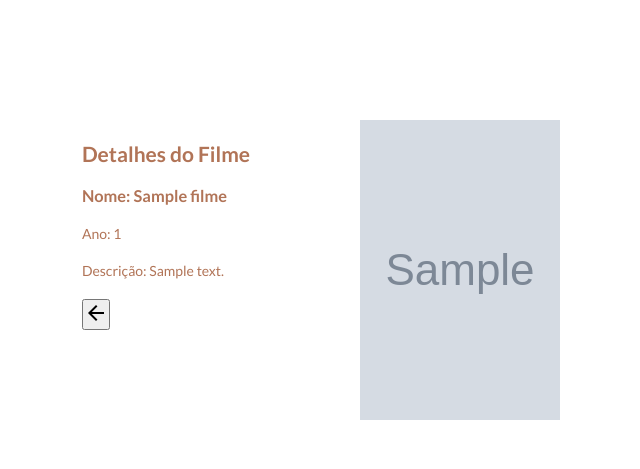
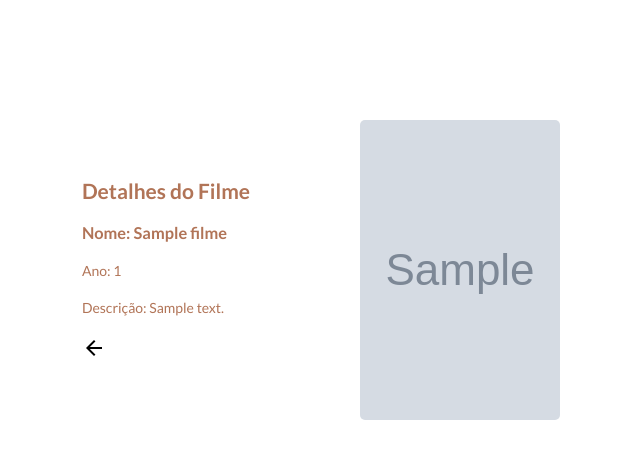
Before and after one commit to LuanMendesMoura/catalogo-filmes.php, a PHP site: page /catalogo-filmes/app/view/filme/visualizarFilme.php?id=1 in a window 1280 px wide. Shown: the top 469 px of the page, without its empty margins (319-959 px from the left). Run offline with PHP 8.4, Linux system fonts and the light colour scheme; tables that the repository leaves empty hold one stand-in row (values such as "Sample post"); grey boxes marked "Sample" are stand-in pictures.

Commit message:
css finalizado

```diff
--- a/app/view/filme/listar.php
+++ b/app/view/filme/listar.php
@@ -18,7 +18,7 @@ $filmes = $filmeModel->buscarTodos();
 <head>
     <meta charset="UTF-8">
     <meta name="viewport" content="width=device-width, initial-scale=1.0">
-    <title>Tabela De Filmes</title>
+    <title>ADM - FILMES</title>
 
     <link rel="stylesheet" href="/catalogo-filmes/public/css/style.css">
 </head>
@@ -35,7 +35,7 @@ $filmes = $filmeModel->buscarTodos();
             </ul>
         </nav>
     </header>
-    <section class="container">
+    <section class="listar-container">
         <h2>Filme</h2>
 
         <div class="acao">
--- a/app/view/filme/visualizarFilme.php
+++ b/app/view/filme/visualizarFilme.php
@@ -17,7 +17,7 @@ $filme = $filmeModel->buscarPorId($id);
 <head>
     <meta charset="UTF-8">
     <meta name="viewport" content="width=device-width, initial-scale=1.0">
-    <title></title>
+    <title>DETALHES</title>
 
     <link rel="stylesheet" href="/catalogo-filmes/public/css/style.css">
 
@@ -38,9 +38,8 @@ $filme = $filmeModel->buscarPorId($id);
             </a>
         </div>
         <div class="view">
-            <img class="imgView" src="<?php echo $filme->urlIMG?>" alt="Imagem do filme: <?php echo $filme->nome ?>" >
+            <img class="img-view" src="<?php echo $filme->urlIMG?>" alt="Imagem do filme: <?php echo $filme->nome ?>" >
         </div>
-        <!--voltar para a pagina listar.php -->
 
     </section>
 </body>
--- a/public/css/style.css
+++ b/public/css/style.css
@@ -9,127 +9,23 @@
     --cor-cinza-claro: #cdd0d3;
     --cor-fundo: #fff;
     --cor-texto: #B17457;
-    --cor-fundo-card: #4A4947 ;
+    --cor-texto-hover: #D8D2C2;
+    --cor-1-fundo-card: #fff ;
+    --cor-2-fundo-card: #FFF ;
+    --cor-nav-bar: #4A4947;
     font-size: 14px;
     font-family: "Lato", sans-serif;
 }
-
-/* NAV BAR COMEÇO */
 
 * {
     margin: 0;
     padding: 0;
 }
 
-
-nav {
-    background-color: #4A4947;
-    display: flex;
-    justify-content: space-around;
-    align-items: center;
-    height: 8vh;
-}
-
-.logo {
-    text-transform: uppercase;
-    letter-spacing: 4px;
-}
-
-a {
-    color: #D8D2C2;
-    text-decoration: none;
-    transition: 0.4s;
-}
-
-a:hover {
-    color: #B17457;
-    opacity: 0.7;
-}
-
-ul {
-    display: flex;
-    list-style: none;
-    gap: 50px;
-    letter-spacing: 2px;
-}
-
-/* NAV BAR FIM */
-
 body {
     background: var(--cor-fundo);
     color: var(--cor-texto);
 }
-
-.container {
-    width: 80%;
-    margin: 0 auto;
-    padding: 5px 20px;
-
-}
-
-.container-view {
-    display: flex;
-    justify-content: center;
-    align-items: center;
-    text-align: justify;
-    gap: 10px;
-
-    .imgView {
-        padding-top: 70px;
-        width: 200px;
-        height: 300px;
-    }
-
-    .view {
-        max-width: 50vh;
-        display: flex;
-        flex-direction: column;
-        gap: 20px;
-        padding: 50px;
-    }
-}
-
-.cadastro-container{
-    display: flex;
-    align-items: center;
-    justify-content: center;
-    height: 80vh;
-
-    .cadastro-input {
-    width: 80%;
-    display: flex;
-    flex-direction: column;
-
-        input {
-            min-width: 70vh;
-            min-height: 20px;
-            margin-bottom: 20px;
-            padding: 5px;
-        }
-
-        label {
-            padding-left: 10px;
-            padding-bottom: 2px;
-        }
-
-    }
-
-
-    .button {
-        display: flex;
-        justify-content: center;
-        margin-top: 20px;
-
-        button {
-            padding: 5px;
-        }
-
-        /* button:hover {
-            background-color: #888888;
-          } */
-    }
-}
-
 
 .notificacao {
     position: fixed;
@@ -150,6 +46,114 @@ body {
     }
 }
 
+/* NAV BAR COMEÇO */
+nav {
+    background-color: var(--cor-nav-bar);
+    display: flex;
+    justify-content: space-around;
+    align-items: center;
+    height: 8vh;
+}
+
+.logo {
+    text-transform: uppercase;
+    letter-spacing: 4px;
+}
+
+a {
+    color: var(--cor-texto);
+    text-decoration: none;
+    transition: 0.4s;
+}
+
+a:hover {
+    color: var(--cor-texto-hover);
+    opacity: 0.7;
+}
+
+ul {
+    display: flex;
+    list-style: none;
+    gap: 50px;
+    letter-spacing: 2px;
+}
+/* NAV BAR FIM */
+
+/* VISUALIZAR FILME COMEÇO  */
+.container-view {
+    display: flex;
+    justify-content: center;
+    align-items: center;
+    text-align: justify;
+    padding-top: 70px;
+    gap: 10px;
+
+    .view {
+        max-width: 50vh;
+        display: flex;
+        flex-direction: column;
+        gap: 20px;
+        padding: 50px;
+
+        button {
+            border: none;
+            background-color: transparent;
+        }
+
+        .img-view {
+            border-radius: 5px;
+            width: 200px;
+            height: 300px;
+        }
+    }
+}
+/* VISUALIZAR FILME FIM */
+
+/* CADASTRO COMEÇO */
+.cadastro-container{
+    display: flex;
+    align-items: center;
+    justify-content: center;
+    height: 80vh;
+
+    .cadastro-label-input {
+    width: 80%;
+    display: flex;
+    flex-direction: column;
+
+        input {
+            min-width: 70vh;
+            min-height: 20px;
+            margin-bottom: 20px;
+            padding: 5px;
+        }
+
+        label {
+            padding-left: 10px;
+            padding-bottom: 2px;
+        }
+
+    }
+
+
+    .cadastro-button {
+        display: flex;
+        justify-content: center;
+        margin-top: 20px;
+
+        button {
+            padding: 5px;
+        }
+    }
+}
+/* CADASTRO FIM */
+
+/* LISTAR COMEÇO */
+.listar-container {
+    width: 80%;
+    margin: 0 auto;
+    padding: 5px 20px;
+
     .acao {
         display: flex;
         justify-content: end;
@@ -159,6 +163,8 @@ body {
         }
 
         button {
+            padding: 0px 5px;
+            background-color: transparent;
             display: flex;
             justify-content: center;
             align-items: center;
@@ -204,8 +210,10 @@ body {
         }
 
     }
+}
+/* LISTAR FIM */
 
-/* CARDS HOME COMEÇO */
+/* HOME CARDS COMEÇO */
 .card {
     border: none;
     background-color: transparent;
@@ -232,7 +240,8 @@ body {
     border-radius: 5px;
     padding: 20px;
     gap: 18px;
-    /* background-image: linear-gradient(var(--cor-fundo-card), #363533); */
+    background-image: linear-gradient(var(--cor-1-fundo-card), var(--cor-2-fundo-card));
+    color: var(--cor-texto);
     box-shadow: 0px 0px 12px 4px rgba(0 ,0 ,0 , 0.3);
     transition: 0.5s;
 }
@@ -246,5 +255,4 @@ body {
     width: 200px;
     border-radius: 5px;
 }
-
-/* CARDS HOME FIM */
+/* HOME CARDS FIM */
```
Also changed, not shown: app/view/filme/cadastro.php (+6 -6 lines), comentarios.php (added, +35 -0 lines). Lines whose indentation alone changed are shown as unchanged.
